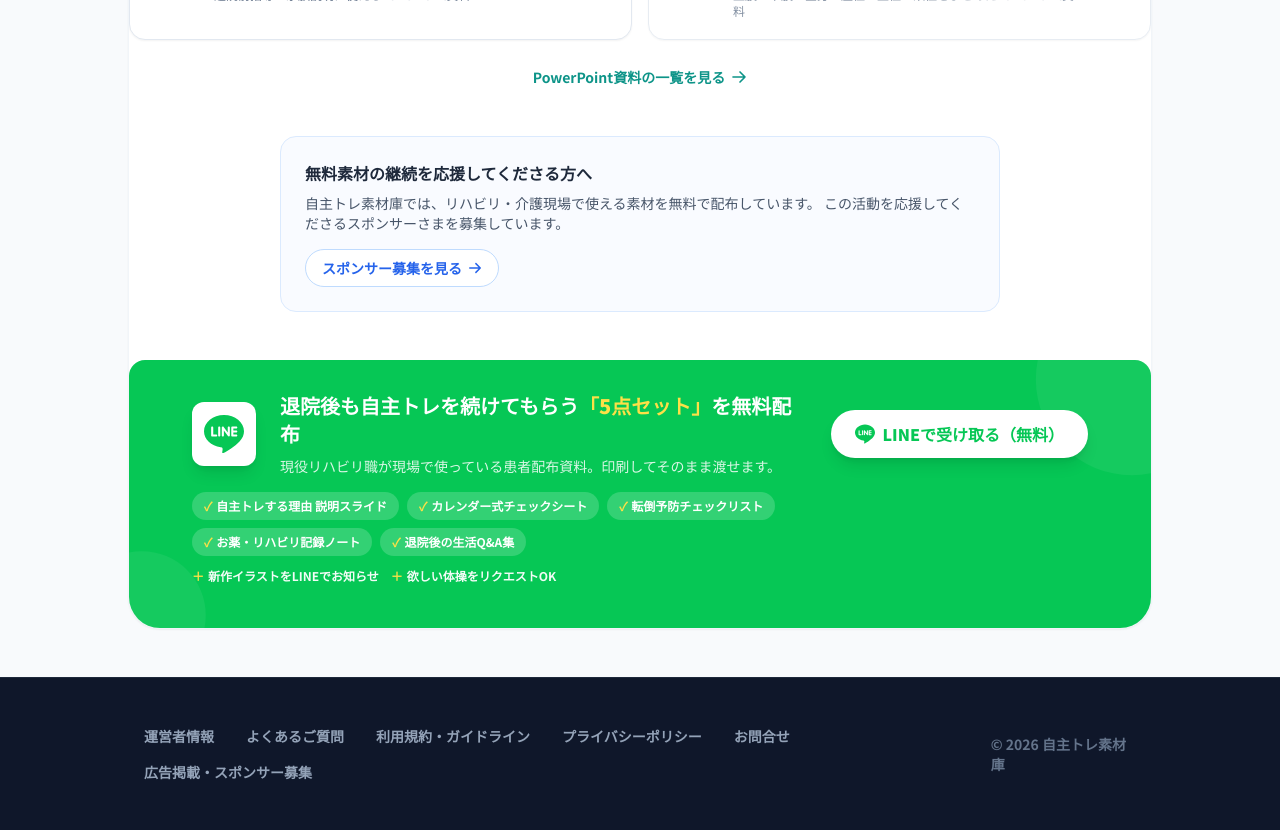
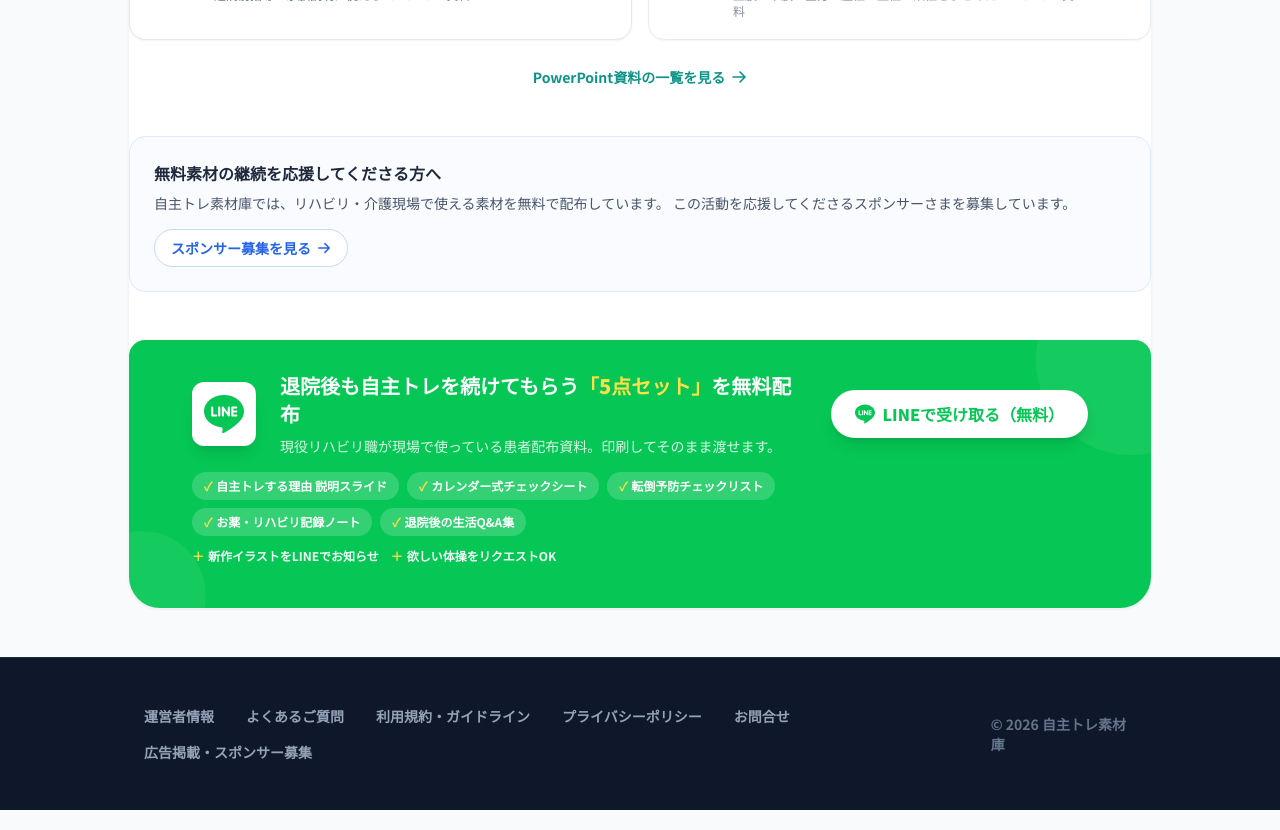
Before and after one commit to makomaru2023/jishutore-starter, a Next.js app: page /items/air-bike-premium in a window 1280 px wide. Shown: the part 1500-2330 px from the top of the page. Built offline with nearby package versions, Linux system fonts and the light colour scheme.

Commit message:
fix: align sponsor compact width with LINE banner on item detail page
Co-Authored-By: Claude Opus 4.7 <noreply@anthropic.com>

```diff
--- a/src/app/items/[id]/page.tsx
+++ b/src/app/items/[id]/page.tsx
@@ -280,7 +280,7 @@ export default async function ItemPage({ params }: { params: Promise<{ id: strin
                     </div>
 
                     {/* スポンサー募集 */}
-                    <div className="mt-12 max-w-3xl mx-auto px-4 sm:px-6">
+                    <div className="mt-12 max-w-5xl mx-auto">
                         <SponsorRecruitment variant="compact" />
                     </div>
 
```
